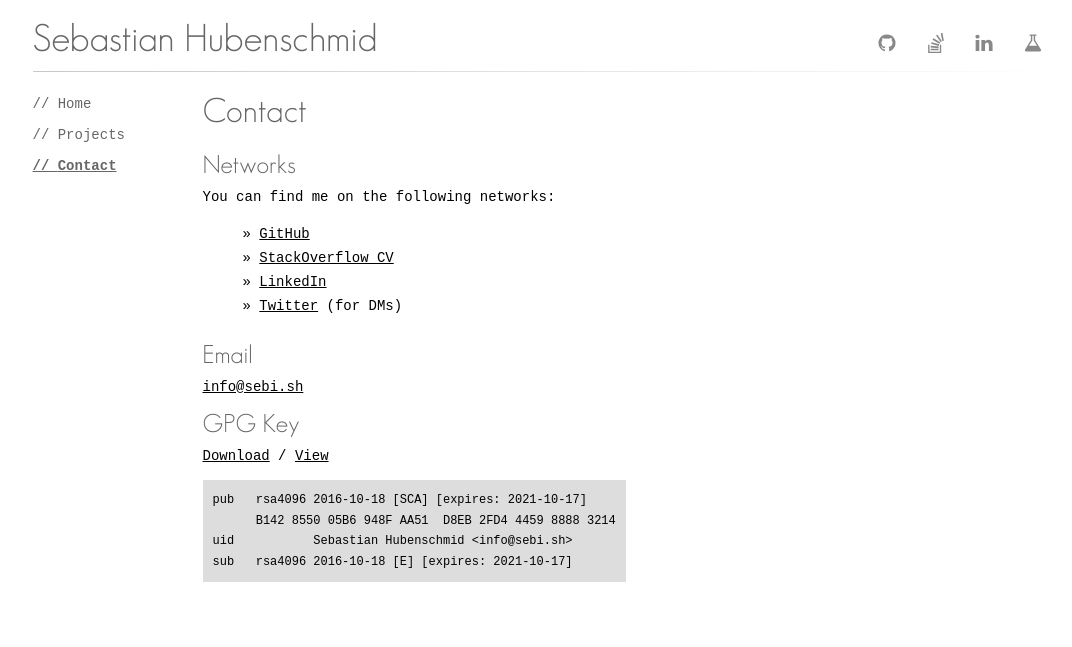
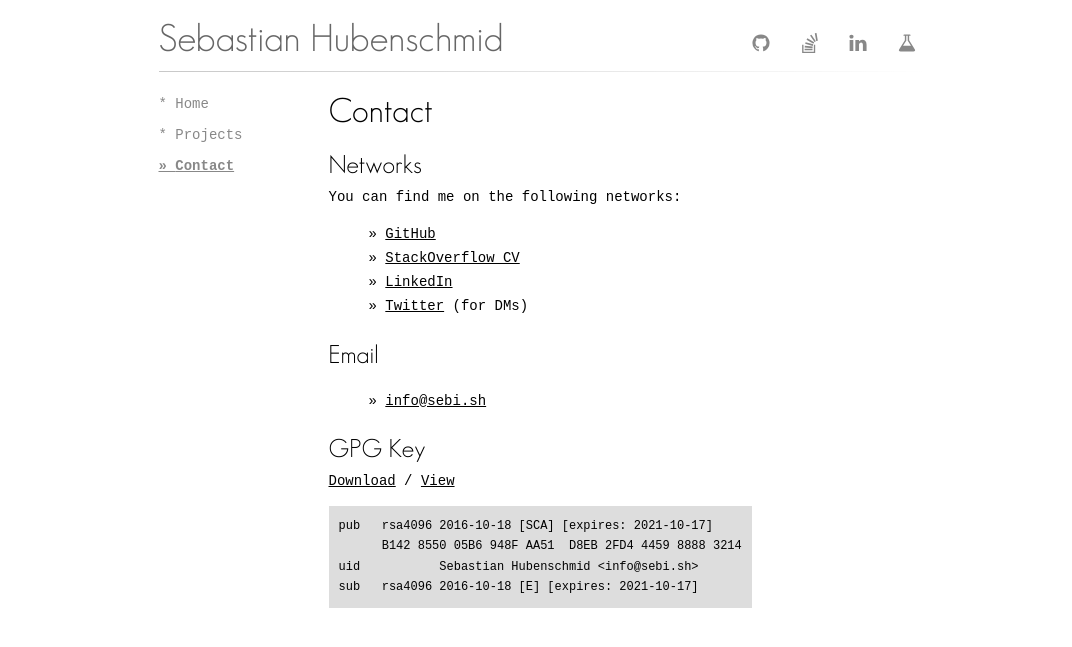
Before and after one commit to SebiH/PersonalWebsite, a Jekyll site: the page built from homepage/contact.html, in a window 1280 px wide. Shown: the top 647 px of the page, without its empty margins (92-1164 px from the left). Built offline with Jekyll 4.4.1, drawn with Linux system fonts in a browser that asks for light colours; a script that is not in the unit is left out.

Commit message:
Minor style changes to increase contrast, spacing

```diff
--- a/homepage/_includes/style.scss
+++ b/homepage/_includes/style.scss
@@ -24,7 +24,6 @@ div, p {
 }
 
 h1, h2, h3 {
-    color: #666;
     font-family: 'GeosansLight', sans-serif;
     font-weight: lighter;
     font-size: 1.8em;
@@ -80,7 +79,7 @@ a::selection {
 
 #layout {
     position: relative;
-    max-width: 1020px;
+    max-width: 768px;
     margin: 0 auto;
     padding: 0 30px;
     padding: 0 1.5rem;
@@ -173,8 +172,8 @@ a::selection {
 }
 
 .menu-link:link {
-    color: #666;
-    fill: #666;
+    color: #888;
+    fill: #888;
 }
 
 .menu-link:visited {
@@ -189,13 +188,18 @@ a::selection {
 }
 
 .menu-link:before {
-    content: "// ";
+    content: "* ";
 }
 
 .menu-link.selected {
     font-weight: bold;
     text-decoration: underline;
 }
+
+.menu-link.selected:before {
+    content: "» ";
+}
+
 
 /* Transform menu into horizontal menu */
 @media all and (min-width: 28em) {
@@ -243,7 +247,7 @@ a::selection {
 }
 
 .icon a {
-    transition: fill 0.2s linear;
+    transition: fill 0.1s linear;
 }
 
 .icon a:link,
@@ -254,7 +258,7 @@ a::selection {
 
 .icon a:focus,
 .icon a:hover {
-    fill: #444;
+    fill: #000;
 }
 
 @media all and (min-width: 64em) {
@@ -446,5 +450,5 @@ h1.compact, h2.compact, h3.compact {
 }
 
 .network-list li:before {
-    content: "»";
+    content: "» ";
 }
--- a/homepage/contact.html
+++ b/homepage/contact.html
@@ -27,9 +27,13 @@ permalink: /contact/
 
 <h2 class="compact"> Email </h2>
 <div>
-    <a href="mailto:info@sebi.sh">
-        <span>info@sebi.sh</span>
-    </a>
+    <ul class="network-list">
+        <li>
+            <a href="mailto:info@sebi.sh">
+                <span>info@sebi.sh</span>
+            </a>
+        </li>
+    </ul>
 </div>
 
 <h2 class="compact"> GPG Key </h2>
```
